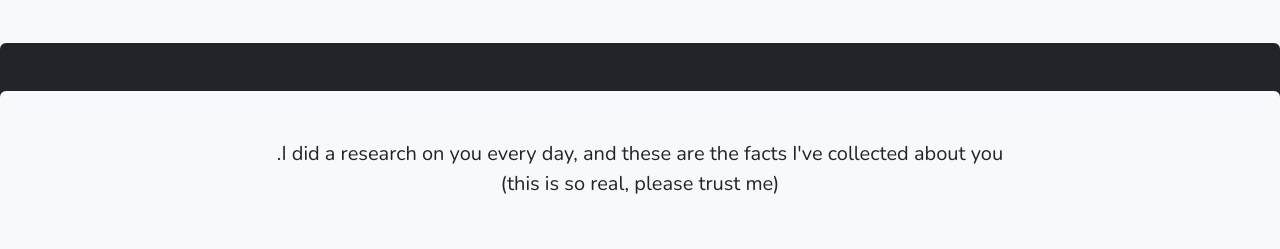
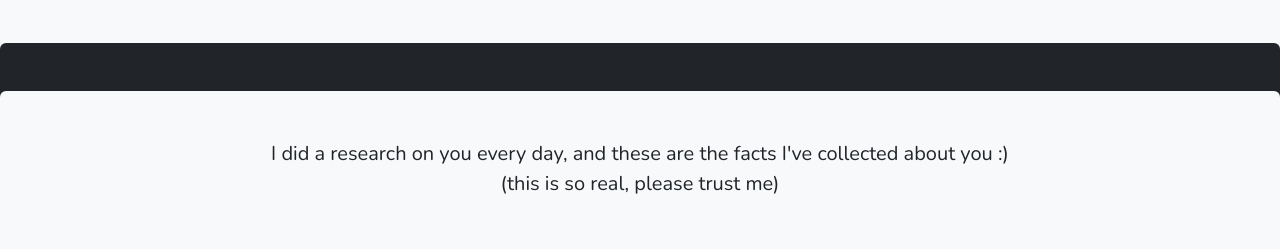
Before and after one commit to codiengnil/divelle, a plain HTML site: page index.html in a window 1280 px wide. Shown: the part 5080-5329 px from the top of the page. Drawn offline with nearby package versions, Linux system fonts and the light colour scheme; a web font is replaced by a local one.

Commit message:
Update index.html

```diff
--- a/index.html
+++ b/index.html
@@ -304,7 +304,7 @@
       <br>
    <div class="text-white bg-dark pb-5 pt-5 rounded">
     <div class="text-dark bg-light ps-5 pe-5 py-5 rounded">
-        <p class="text-center fs-5 nunito">.I did a research on you every day, and these are the facts I've collected about you <br>(this is so real, please trust me)</p>
+        <p class="text-center fs-5 nunito">I did a research on you every day, and these are the facts I've collected about you :) <br>(this is so real, please trust me)</p>
     </div>
        <br>
     <div class="text-white ps-5 pe-5 pb-3 pt-3">
```
